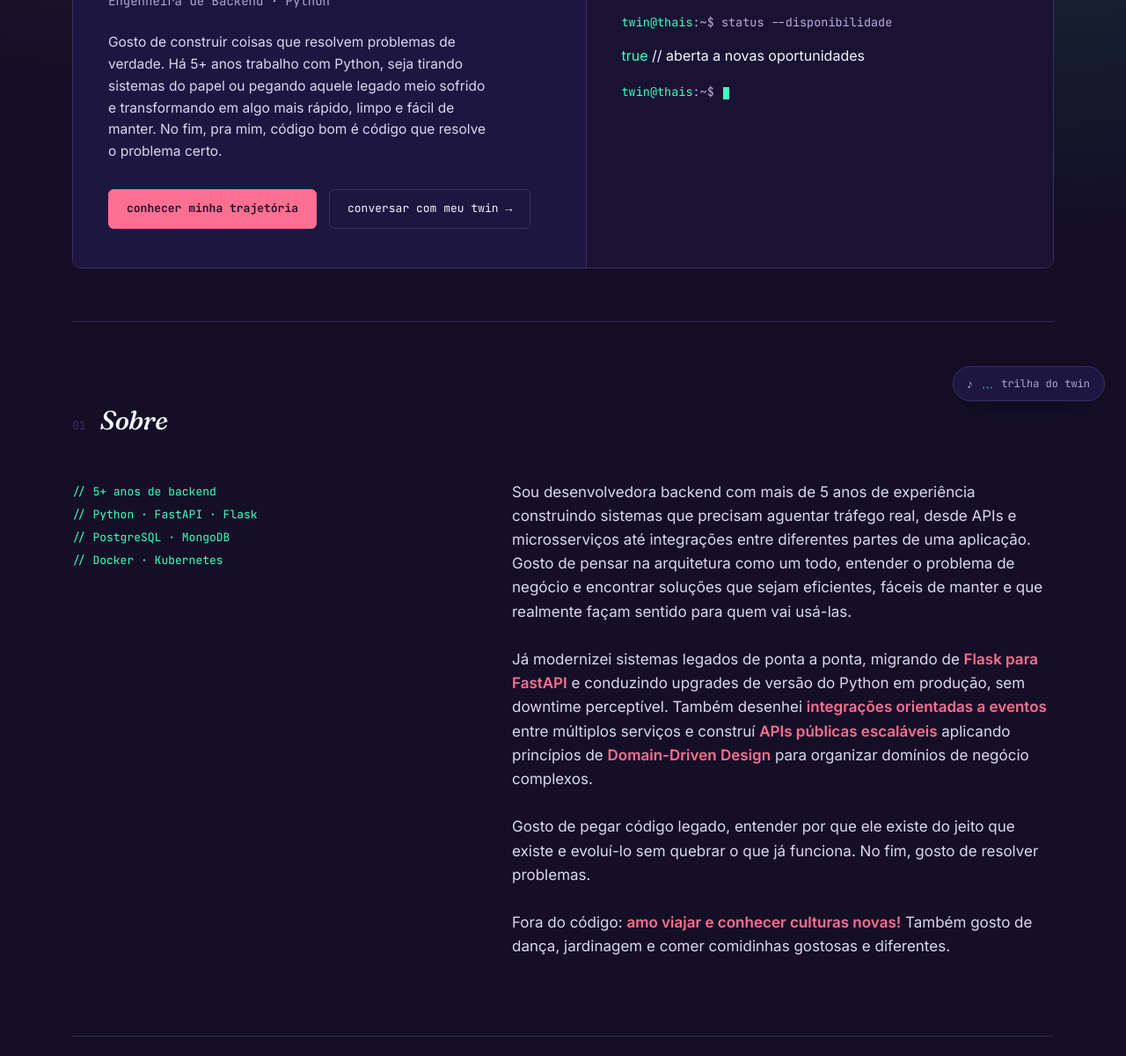
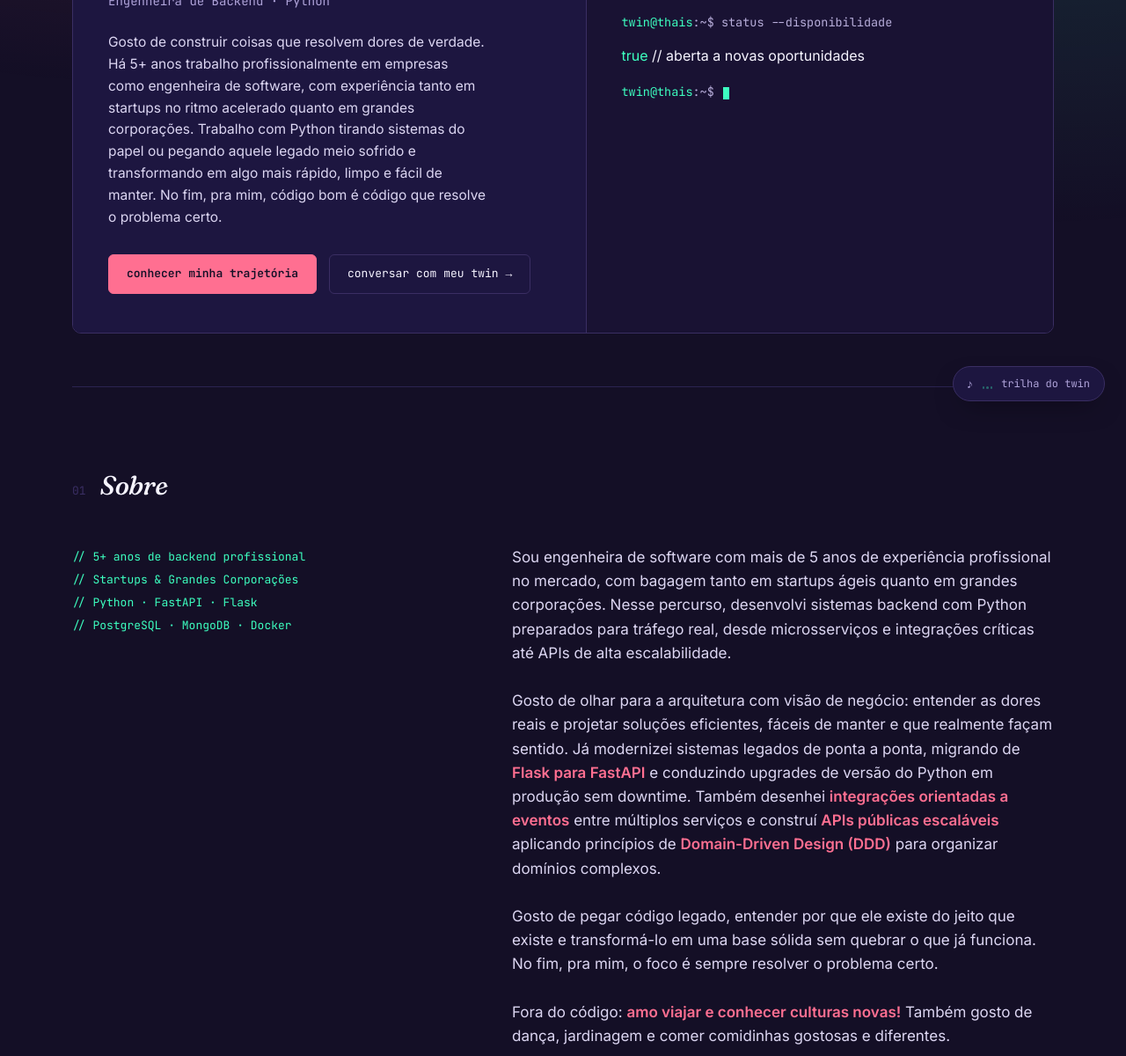
Before and after one commit to thaisnl/personal-website, a plain HTML site: page frontend/index.html in a window 1280 px wide. Shown: the part 320-1520 px from the top of the page at 88% size. Drawn offline with Linux system fonts and the light colour scheme.

Commit message:
refac: refining text

```diff
--- a/frontend/index.html
+++ b/frontend/index.html
@@ -52,11 +52,9 @@
           <div class="hero-role" data-pt-html="Engenheira de Backend · Python" data-en-html="Backend Engineer · Python">
             Engenheira de Backend · Python</div>
           <p class="hero-bio"
-            data-pt-html="Gosto de construir coisas que resolvem problemas de verdade. Há 5+ anos trabalho com Python, seja tirando sistemas do papel ou pegando aquele legado meio sofrido e transformando em algo mais rápido, limpo e fácil de manter. No fim, pra mim, código bom é código que resolve o problema certo."
-            data-en-html="I&#39;m passionate about building things that solve real-world problems. For 5+ years, I&#39;ve worked with Python—whether building systems from scratch or taking painful legacy codebases and turning them into something faster, cleaner, and easier to maintain. In the end, to me, good code is code that solves the right problem.">
-            Gosto de construir coisas que resolvem problemas de verdade. Há 5+ anos trabalho com Python, seja tirando
-            sistemas do papel ou pegando aquele legado meio sofrido e transformando em algo mais rápido, limpo e fácil
-            de manter. No fim, pra mim, código bom é código que resolve o problema certo.</p>
+            data-pt-html="Gosto de construir coisas que resolvem dores de verdade. Há 5+ anos trabalho profissionalmente em empresas como engenheira de software, com experiência tanto em startups no ritmo acelerado quanto em grandes corporações. Trabalho com Python tirando sistemas do papel ou pegando aquele legado meio sofrido e transformando em algo mais rápido, limpo e fácil de manter. No fim, pra mim, código bom é código que resolve o problema certo."
+            data-en-html="I love building things that solve real pains. For 5+ years, I&#39;ve worked professionally in companies as a software engineer, with experience in both fast-paced startups and large corporations. I work with Python, building systems from scratch or taking painful legacy codebases and turning them into something faster, cleaner, and easier to maintain. In the end, to me, good code is code that solves the right problem.">
+            Gosto de construir coisas que resolvem dores de verdade. Há 5+ anos trabalho profissionalmente em empresas como engenheira de software, com experiência tanto em startups no ritmo acelerado quanto em grandes corporações. Trabalho com Python tirando sistemas do papel ou pegando aquele legado meio sofrido e transformando em algo mais rápido, limpo e fácil de manter. No fim, pra mim, código bom é código que resolve o problema certo.</p>
           <div class="cta-row">
             <a href="#sobre" class="btn btn-primary" data-pt-html="conhecer minha trajetória"
               data-en-html="see my background">conhecer minha trajetória</a>
@@ -97,25 +95,25 @@
       </div>
       <div class="about-grid reveal">
         <div class="about-tag"
-          data-pt-html="// 5+ anos de backend<br>// Python · FastAPI · Flask<br>// PostgreSQL · MongoDB<br>// Docker · Kubernetes"
-          data-en-html="// 5+ years in backend<br>// Python · FastAPI · Flask<br>// PostgreSQL · MongoDB<br>// Docker · Kubernetes">
-          // 5+ anos de backend<br>// Python · FastAPI · Flask<br>// PostgreSQL · MongoDB<br>// Docker · Kubernetes
+          data-pt-html="// 5+ anos de backend profissional<br>// Startups & Grandes Corporações<br>// Python · FastAPI · Flask<br>// PostgreSQL · MongoDB · Docker"
+          data-en-html="// 5+ years professional backend<br>// Startups & Enterprise Corporations<br>// Python · FastAPI · Flask<br>// PostgreSQL · MongoDB · Docker">
+          // 5+ anos de backend profissional<br>// Startups & Grandes Corporações<br>// Python · FastAPI · Flask<br>// PostgreSQL · MongoDB · Docker
         </div>
         <p class="about-text"
-          data-pt-html="Sou desenvolvedora backend com mais de 5 anos de experiência construindo sistemas que precisam aguentar tráfego real, desde APIs e microsserviços até integrações entre diferentes partes de uma aplicação. Gosto de pensar na arquitetura como um todo, entender o problema de negócio e encontrar soluções que sejam eficientes, fáceis de manter e que realmente façam sentido para quem vai usá-las.<br><br>Já modernizei sistemas legados de ponta a ponta, migrando de <b>Flask para FastAPI</b> e conduzindo upgrades de versão do Python em produção, sem downtime perceptível. Também desenhei <b>integrações orientadas a eventos</b> entre múltiplos serviços e construí <b>APIs públicas escaláveis</b> aplicando princípios de <b>Domain-Driven Design</b> para organizar domínios de negócio complexos.<br><br>Gosto de pegar código legado, entender por que ele existe do jeito que existe e evoluí-lo sem quebrar o que já funciona. No fim, gosto de resolver problemas.<br><br>Fora do código: <b>amo viajar e conhecer culturas novas!</b> Também gosto de dança, jardinagem e comer comidinhas gostosas e diferentes."
-          data-en-html="I&#39;m a backend developer with over 5 years of experience building systems that need to handle real traffic, from APIs and microservices to integrations across different parts of an application. I like thinking about architecture as a whole, understanding the business domain, and finding solutions that are efficient, maintainable, and truly make sense for those who use them.<br><br>I&#39;ve modernized legacy systems end-to-end, migrating from <b>Flask to FastAPI</b> and leading Python version upgrades in production with no noticeable downtime. I&#39;ve also designed <b>event-driven integrations</b> across multiple services and built <b>scalable public APIs</b> applying <b>Domain-Driven Design</b> principles to organize complex business domains.<br><br>I like taking legacy code, understanding why it exists the way it does, and evolving it without breaking what already works. In the end, I like solving problems.<br><br>Outside of code: <b>I love traveling and exploring new cultures!</b> I also enjoy dancing, gardening, and discovering delicious food.">
-          Sou desenvolvedora backend com mais de 5 anos de experiência construindo sistemas que precisam aguentar
-          tráfego real, desde APIs e microsserviços até integrações entre diferentes partes de uma aplicação. Gosto de
-          pensar na arquitetura como um todo, entender o problema de negócio e encontrar soluções que sejam eficientes,
-          fáceis de manter e que realmente façam sentido para quem vai usá-las.
+          data-pt-html="Sou engenheira de software com mais de 5 anos de experiência profissional no mercado, com bagagem tanto em startups ágeis quanto em grandes corporações. Nesse percurso, desenvolvi sistemas backend com Python preparados para tráfego real, desde microsserviços e integrações críticas até APIs de alta escalabilidade.<br><br>Gosto de olhar para a arquitetura com visão de negócio: entender as dores reais e projetar soluções eficientes, fáceis de manter e que realmente façam sentido. Já modernizei sistemas legados de ponta a ponta, migrando de <b>Flask para FastAPI</b> e conduzindo upgrades de versão do Python em produção sem downtime. Também desenhei <b>integrações orientadas a eventos</b> entre múltiplos serviços e construí <b>APIs públicas escaláveis</b> aplicando princípios de <b>Domain-Driven Design (DDD)</b> para organizar domínios complexos.<br><br>Gosto de pegar código legado, entender por que ele existe do jeito que existe e transformá-lo em uma base sólida sem quebrar o que já funciona. No fim, pra mim, o foco é sempre resolver o problema certo.<br><br>Fora do código: <b>amo viajar e conhecer culturas novas!</b> Também gosto de dança, jardinagem e comer comidinhas gostosas e diferentes."
+          data-en-html="I&#39;m a software engineer with over 5 years of professional experience across fast-paced startups and large corporations. Throughout my career, I&#39;ve built Python backend systems designed for real traffic, from microservices and critical integrations to high-scale APIs.<br><br>I approach architecture with a strong business mindset: understanding core problems to design solutions that are clean, maintainable, and pragmatic. I&#39;ve modernized legacy systems end-to-end, migrating from <b>Flask to FastAPI</b> and leading production Python upgrades with zero downtime. I&#39;ve also designed <b>event-driven integrations</b> across multiple services and built <b>scalable public APIs</b> applying <b>Domain-Driven Design (DDD)</b> principles for complex domains.<br><br>I enjoy taking legacy code, understanding why it was built that way, and evolving it into a solid foundation without breaking what already works. In the end, my focus is always on solving the right problem.<br><br>Outside of code: <b>I love traveling and exploring new cultures!</b> I also enjoy dancing, gardening, and discovering delicious food.">
+          Sou engenheira de software com mais de 5 anos de experiência profissional no mercado, com bagagem tanto em
+          startups ágeis quanto em grandes corporações. Nesse percurso, desenvolvi sistemas backend com Python preparados
+          para tráfego real, desde microsserviços e integrações críticas até APIs de alta escalabilidade.
           <br><br>
-          Já modernizei sistemas legados de ponta a ponta, migrando de <b>Flask para FastAPI</b> e conduzindo upgrades
-          de versão do Python em produção, sem downtime perceptível. Também desenhei <b>integrações orientadas a
-            eventos</b> entre múltiplos serviços e construí <b>APIs públicas escaláveis</b> aplicando princípios de
-          <b>Domain-Driven Design</b> para organizar domínios de negócio complexos.
+          Gosto de olhar para a arquitetura com visão de negócio: entender as dores reais e projetar soluções
+          eficientes, fáceis de manter e que realmente façam sentido. Já modernizei sistemas legados de ponta a ponta,
+          migrando de <b>Flask para FastAPI</b> e conduzindo upgrades de versão do Python em produção sem downtime. Também
+          desenhei <b>integrações orientadas a eventos</b> entre múltiplos serviços e construí <b>APIs públicas
+            escaláveis</b> aplicando princípios de <b>Domain-Driven Design (DDD)</b> para organizar domínios complexos.
           <br><br>
-          Gosto de pegar código legado, entender por que ele existe do jeito que existe e evoluí-lo sem quebrar o que já
-          funciona. No fim, gosto de resolver problemas.
+          Gosto de pegar código legado, entender por que ele existe do jeito que existe e transformá-lo em uma base
+          sólida sem quebrar o que já funciona. No fim, pra mim, o foco é sempre resolver o problema certo.
           <br><br>
           Fora do código: <b>amo viajar e conhecer culturas novas!</b> Também gosto de dança, jardinagem e comer
           comidinhas gostosas e diferentes.
```
Also changed, not shown: backend/knowledge/summary.txt, 1 other file.
